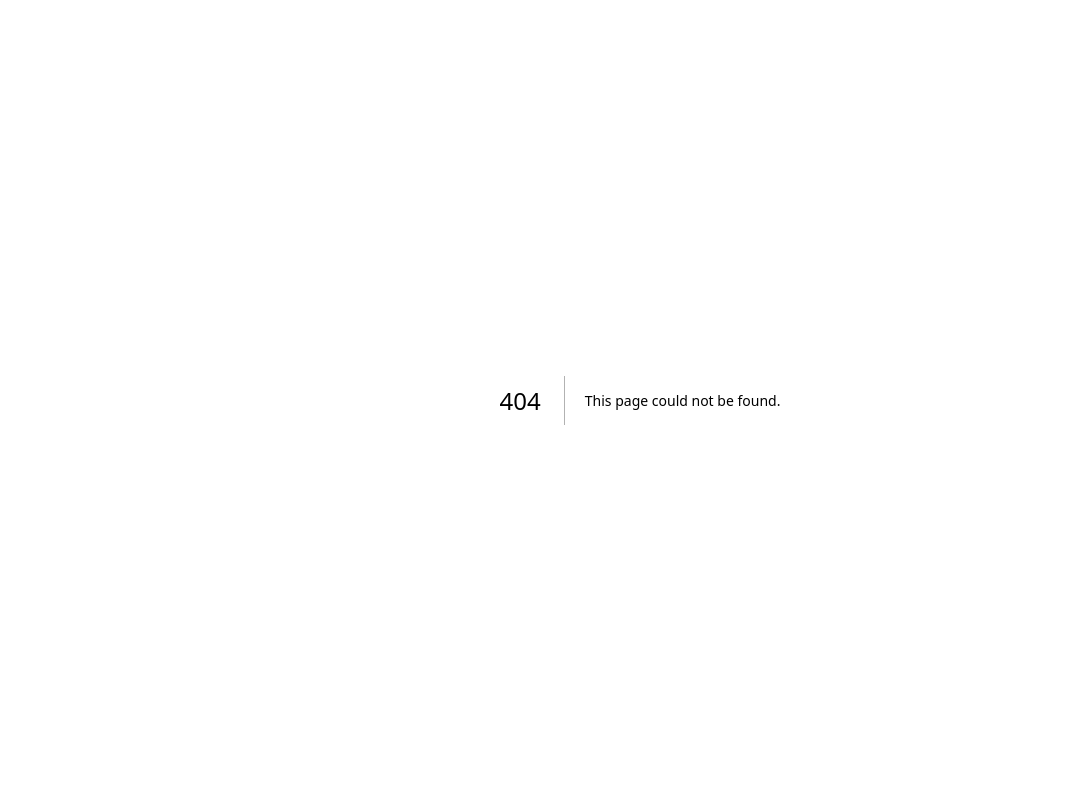
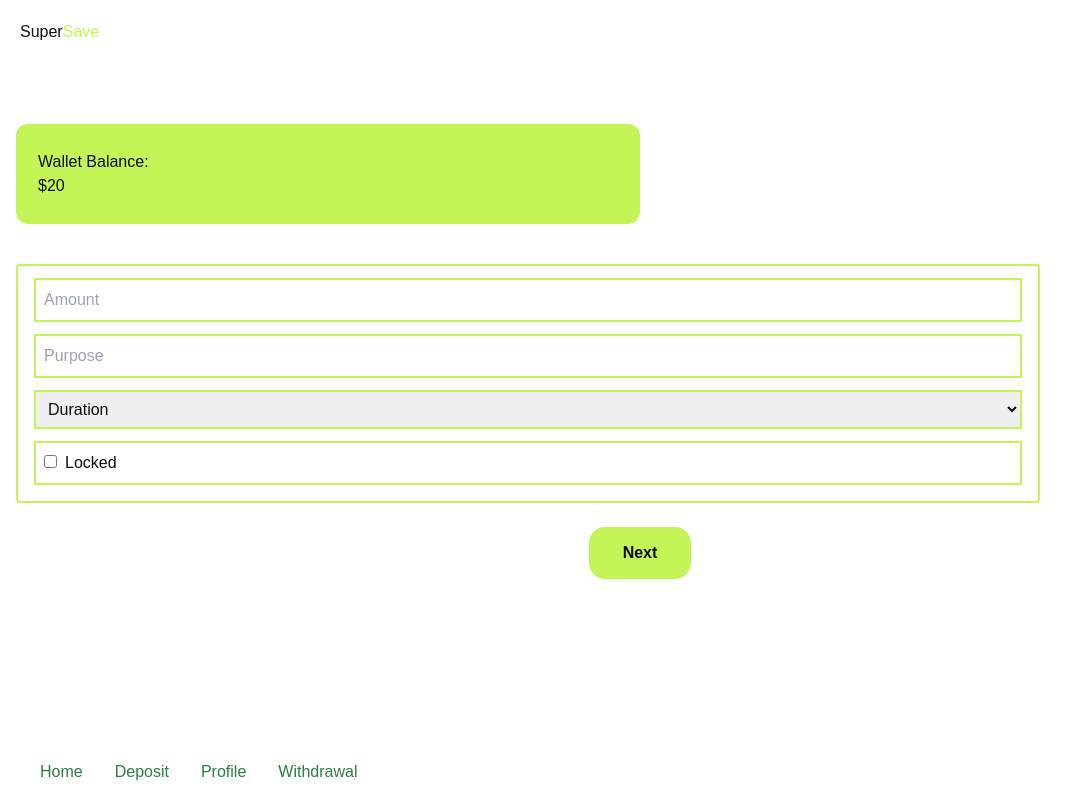
Before and after one commit to Preciousnnebuogor/supersave, a Next.js app: page /deposit in a window 1280 px wide. Before the commit this address had no page. Shown: the whole page, without its empty margins (0-1087 px from the left). Built offline with nearby package versions, Linux system fonts and the light colour scheme.

Commit message:
updated profile.tsx

```diff
--- /dev/null
+++ b/app/(sector)/deposit.tsx
@@ -0,0 +1,67 @@
+"use client"
+
+import Link from "next/link"
+
+export default function Deposit() {
+  return (
+    <div className={``}>
+      <div className={`pt-5 pl-5`}>
+        <h1>
+          Super<span className={`text-primary`}>Save</span>
+        </h1>
+      </div>
+      <div className={`px-4 mt-20`}>
+        <div
+          className={`border-2 border-primary rounded-xl bg-primary w-[50%] px-5 py-6`}
+        >
+          <h1>Wallet Balance:</h1>
+          <h1>$20</h1>
+        </div>
+        <div
+          className={`border-2 border-primary rounded mt-10 px-4 w-[80vw] pb-4`}
+        >
+          <input
+            type="text"
+            placeholder="Amount"
+            className={`border-2 border-primary px-2 py-2 mt-3 text-black w-full`}
+          />
+
+          <input type="text" placeholder="Purpose" className={`border-2 border-primary px-2 py-2 mt-3 w-full`}>
+
+          </input>
+
+          <select className={`border-2 border-primary px-2 py-2 mt-3 w-full`}>
+            <option value="Plan">Duration</option>
+            <option value="Plan">4months</option>
+            <option value="Plan">6months</option>
+            <option value="Plan">8months</option>
+            <option value="Plan">12months</option>
+            <option value="Plan">16months</option>
+            <option value="Plan">20months</option>
+            <option value="Plan">24months</option>
+            <option value="Plan">26months</option>
+          </select>
+
+          <div
+            className={`border-2 border-primary px-2 py-2 mt-3 w-full space-x-2`}
+          >
+            <label>
+              <input type="checkbox" placeholder="lock" className={`mr-2`} />
+              Locked
+            </label>
+          </div>
+        </div>
+
+        <div className={`mt-6  flex items-center justify-center`}>
+          <Link href={""}>
+            <button
+              className={`rounded-2xl text-center font-bold px-8 py-3  bg-primary border-2 border-primary`}
+            >
+              Next
+            </button>
+          </Link>
+        </div>
+      </div>
+    </div>
+  )
+}
--- /dev/null
+++ b/app/(sector)/deposit/page.tsx
@@ -0,0 +1,11 @@
+"use client"
+
+import Deposit from "../deposit"
+
+export default function HomePage() {
+  return (
+    <div>
+      <Deposit />
+    </div>
+  )
+}
--- /dev/null
+++ b/app/(sector)/footer.tsx
@@ -0,0 +1,50 @@
+"use client"
+
+import Link from "next/link"
+
+export default function Footer() {
+  return (
+    <div className={`flex justify-between items-center text-center fixed bottom-0 py-2`}>
+      <div
+        className={
+          "flex flex-row justify-between text-center mx-auto md:px-6 px-4 py-2 "
+        }
+      >
+        <div className={" "}>
+          <Link
+            href={"/"}
+            className={
+              " hover:text-secondary p-4 mt-20 md:mt-0 text-secondary-foreground"
+            }
+          >
+            Home
+          </Link>
+          <Link
+            href={"/deposit"}
+            className={" hover:text-secondary p-4 text-secondary-foreground"}
+          >
+            Deposit
+          </Link>
+
+          <Link
+            href={"/profile"}
+            className={
+              " hover:text-secondary p-4 mt-20 md:mt-0 text-secondary-foreground"
+            }
+          >
+            Profile
+          </Link>
+
+          <Link
+            href={"/withdrwal"}
+            className={
+              " hover:text-secondary p-4 mt-20 md:mt-0 text-secondary-foreground"
+            }
+          >
+            Withdrawal
+          </Link>
+        </div>
+      </div>
+    </div>
+  )
+}
--- /dev/null
+++ b/app/(sector)/layout.tsx
@@ -0,0 +1,15 @@
+"use client"
+
+import React, { ReactNode } from "react"
+
+import Footer from "./footer"
+
+export default function PageLayout(props: { children: ReactNode }) {
+  return (
+    <div className={"bg-background"}>
+      <div className={``}> {props.children}</div>
+
+      <Footer />
+    </div>
+  )
+}
--- /dev/null
+++ b/app/(sector)/profile/page.tsx
@@ -0,0 +1,49 @@
+"use client"
+
+export default function People() {
+  return (
+    <div className={`px-10`}>
+      <div className={`mt-20`}>
+        <h1 className={`text-primary flex items-center justify-center`}>
+          Withdrawal
+        </h1>
+      </div>
+      <div className={`mt-4`}>
+        <div className={`flex items-start justify-between`}>
+          <p>Wallet Address:</p>
+          <p>888888888888</p>
+        </div>
+        <div className={`mt-2 flex items-start justify-between`}>
+          <p >Total Savings:</p>
+          <p>$100</p>
+        </div>
+
+        <div className={`flex items-center justify-center`}>
+        <div
+          className={`border-2 border-primary rounded mt-10 px-4 w-[80vw] pt-4 pb-4 bg-primary`}
+        >
+
+
+          <div className={`flex items-start justify-between`}>
+            <p className={`mb-2`}>Amount</p>
+            <p>$20</p>
+          </div>
+          <div className={`flex items-start justify-between`}>
+            <p className={`mb-2`}>Purpose</p>
+            <p>House</p>
+          </div>
+          <div className={`flex items-start justify-between`}>
+            <p className={`mb-2`}>Duration</p>
+            <p>4months</p>
+          </div >
+          <div className={`flex items-start justify-between`}>
+            <p>Withdrawal</p>
+            <button className={`bg-white border-2 border-white rounded px-4`}>Withdraw</button>
+          </div>
+
+        </div>
+        </div>
+      </div>
+    </div>
+  )
+}
--- /dev/null
+++ b/app/(sector)/withdrwal/page.tsx
@@ -0,0 +1,11 @@
+"use client"
+
+export default function People() {
+  return (
+    <div>
+      <div>
+
+      </div>
+    </div>
+  )
+}
--- a/app/client/page.tsx
+++ /dev/null
@@ -1,10 +0,0 @@
-"use client"
-
-import Deposit from "../components/deposit"
-
-
-export default function HomePage() {
-    return <div>
-       <Deposit/>
-    </div>
-}
--- a/app/components/deposit.tsx
+++ /dev/null
@@ -1,15 +0,0 @@
-"use client"
-export default function Deposit(){
-    return <div className={``}>
-
-        <div className={`pt-5 pl-5`}>
-         <h1>Super<span className={`text-primary`}>Save</span></h1>
-        </div>
-        <div className={`px-4`}>
-        <div className={`border-2 border-primary rounded-xl bg-primary w-[50%] px-5 py-6 mt-4 `}>
-            <h1>Saving Bal:</h1>
-            <h1>$20</h1>
-        </div>
-        </div>
-    </div>
-}
--- a/app/components/home.tsx
+++ /dev/null
@@ -1,29 +0,0 @@
-"use client"
-
-import Link from "next/link"
-
-export default function Home() {
-  return (
-    <div className={` `}>
-      <h1 className={`pt-5 pl-5`}>SuperSave</h1>
-      <div className={` w-full flex items-center justify-center`}>
-        <img src={"./man.png"} />
-      </div>
-      <div className={`p-4`}>
-        <p>
-          Lorem ipsum dolor sit amet consectetur adipisicing elit. Labore, enim
-          totam. Iure nobis illo quod? Qui, ratione consectetur minima beatae
-          itaque rerum.
-        </p>
-
-        <div
-          className={`mt-4  flex items-center justify-center`}
-        >
-            <Link href={"/client"}>
-          <button className={`rounded-2xl text-center font-bold px-6 py-3  bg-white border-2 border-white`}>Deposit Now</button></Link>
-        </div>
-      </div>
-      <div></div>
-    </div>
-  )
-}
--- a/app/page.tsx
+++ b/app/page.tsx
@@ -1,14 +1,35 @@
 "use client"
 
-import Deposit from "./components/deposit"
-import Home from "./components/home"
+import Link from "next/link"
 
 
 export default function HomePage() {
   return (
     <div className={`bg-primary min-h-screen relative`}>
-      <Home/>
-      {/* <Deposit/> */}
+      <div className={` `}>
+        <h1 className={`pt-5 pl-5`}>SuperSave</h1>
+        <div className={` w-full flex items-center justify-center`}>
+          <img src={"./man.png"} />
+        </div>
+        <div className={`p-4`}>
+          <p>
+            Lorem ipsum dolor sit amet consectetur adipisicing elit. Labore,
+            enim totam. Iure nobis illo quod? Qui, ratione consectetur minima
+            beatae itaque rerum.
+          </p>
+
+          <div className={`mt-4  flex items-center justify-center`}>
+            <Link href={"/deposit"}>
+              <button
+                className={`rounded-2xl text-center font-bold px-6 py-3  bg-white border-2 border-white`}
+              >
+                Deposit Now
+              </button>
+            </Link>
+          </div>
+        </div>
+        <div></div>
+      </div>
     </div>
   )
 }
```
